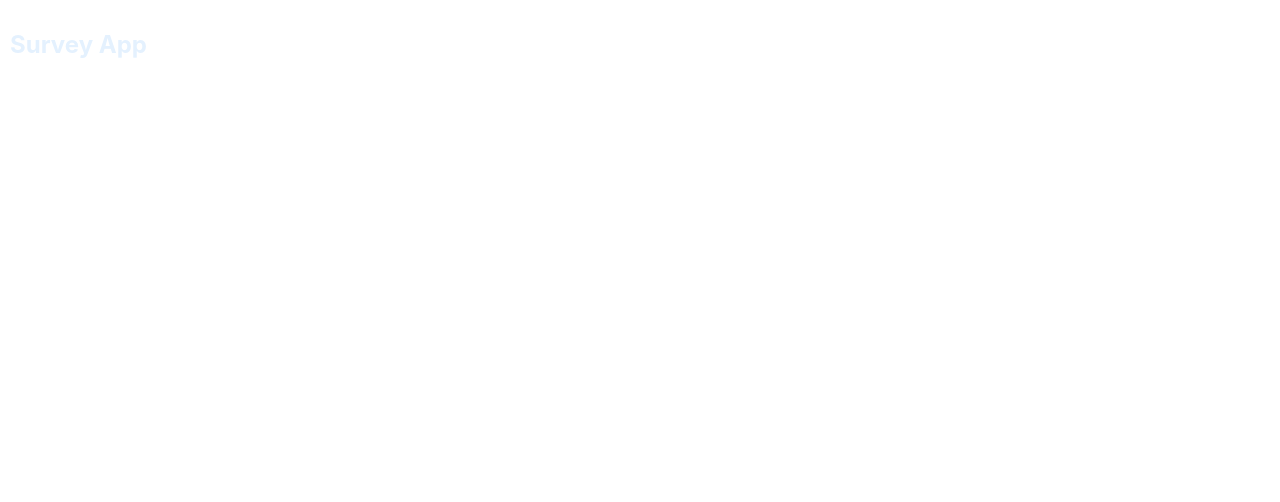
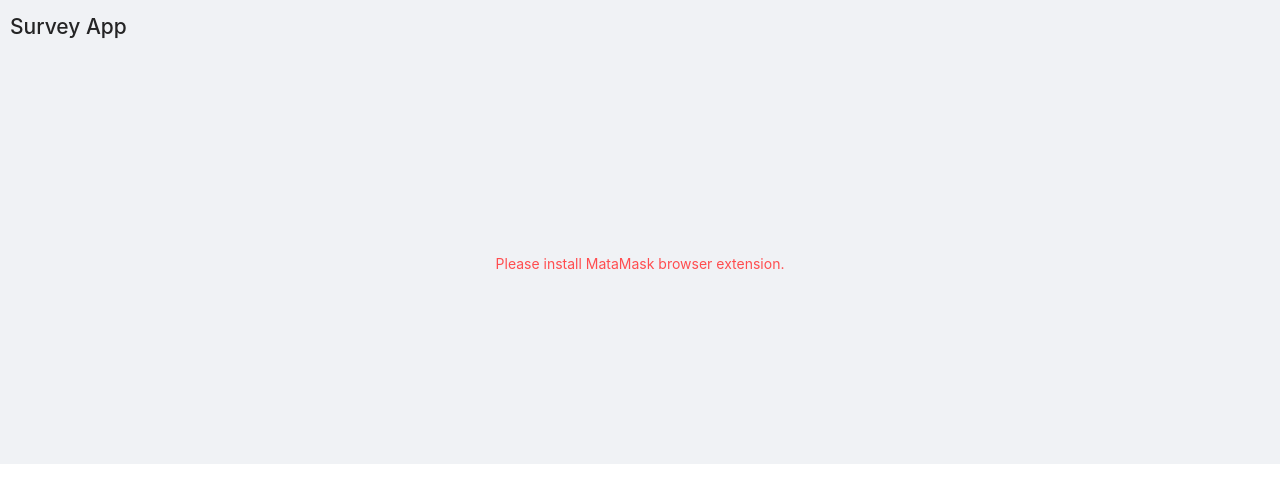
Before and after one commit to maritocuate/survey-app, a Next.js app: page / in a window 1280 px wide. Shown: the top 502 px of the page. Built offline with nearby package versions, Linux system fonts and the light colour scheme.

Commit message:
chore: create connect component

```diff
--- a/package.json
+++ b/package.json
@@ -10,6 +10,7 @@
   },
   "dependencies": {
     "antd": "^4.22.6",
+    "ethers": "^5.6.9",
     "next": "12.2.5",
     "react": "18.2.0",
     "react-dom": "18.2.0"
--- /dev/null
+++ b/src/components/Dashboard/Connect/index.tsx
@@ -0,0 +1,23 @@
+import type { NextPage } from 'next'
+import { Button } from 'antd';
+import styles from './styles.module.scss'
+import Link from 'next/link';
+
+
+const Connect: NextPage = () => {
+  return (
+    <div className={styles.container}>
+      {
+          <Link href='https://chrome.google.com/webstore/detail/metamask/nkbihfbeogaeaoehlefnkodbefgpgknn'>
+            <Button
+              type='link'
+              danger
+            >Please install MataMask browser extension.</Button>
+          </Link>
+
+      }
+    </div>
+  )
+}
+
+export default Connect
--- /dev/null
+++ b/src/components/Dashboard/Connect/styles.module.scss
@@ -0,0 +1,3 @@
+.container {
+    padding: 5px;
+}
--- /dev/null
+++ b/src/components/Dashboard/index.tsx
@@ -0,0 +1,35 @@
+import type { NextPage } from 'next'
+import { useEffect, useState } from 'react'
+import Connect from './Connect'
+import styles from './styles.module.scss'
+
+const Dashboard: NextPage = () => {
+  const [haveMetamask, sethaveMetamask] = useState(true)
+
+  useEffect(() => {
+		const { ethereum } = window
+
+		const checkMetamaskAvailability = async () => {
+			if (!ethereum) {
+				sethaveMetamask(false)
+			}else {
+        sethaveMetamask(true)
+      }
+		}
+		checkMetamaskAvailability()
+	}, [])
+
+  return (
+    <div className={styles.container}>
+      {
+        !haveMetamask ? (
+          <Connect />
+        ) : (
+          <p>MataMask OK</p>
+				)
+      }
+    </div>
+  )
+}
+
+export default Dashboard
--- /dev/null
+++ b/src/components/Dashboard/styles.module.scss
@@ -0,0 +1,6 @@
+.container {
+    display: flex;
+    height: 400px;
+    justify-content: center;
+    align-items: center;
+}
--- a/src/components/Header/styles.module.scss
+++ b/src/components/Header/styles.module.scss
@@ -1,5 +1,4 @@
 .header {
-    color: $white;
     border-radius: $radius-sm;
     padding: 10px;
 }
--- a/src/pages/_app.tsx
+++ b/src/pages/_app.tsx
@@ -1,3 +1,4 @@
+import 'antd/dist/antd.css'
 import '../styles/globals.scss'
 import type { AppProps } from 'next/app'
 
--- a/src/pages/index.tsx
+++ b/src/pages/index.tsx
@@ -2,6 +2,8 @@ import type { NextPage } from 'next'
 import { Layout } from 'antd'
 import Head from 'next/head'
 import Header from '../components/Header'
+import Dashboard from '../components/Dashboard'
+import { Content } from 'antd/lib/layout/layout'
 
 const Home: NextPage = () => {
   return (
@@ -10,7 +12,10 @@ const Home: NextPage = () => {
         <title>Survey App</title>
         <link rel="icon" href="/favicon.ico" />
       </Head>
-      <Header />
+      <Content>
+        <Header />
+        <Dashboard />
+      </Content>
     </Layout>
   )
 }
--- a/src/styles/globals.scss
+++ b/src/styles/globals.scss
@@ -20,8 +20,6 @@ a {
     color-scheme: dark;
   }
   body {
-    color: white;
-    background: black;
     max-width: 1080px;
     margin: 0 auto;
   }
```
Also changed, not shown: 1 other file (tests, documents, lock files or other folders).
